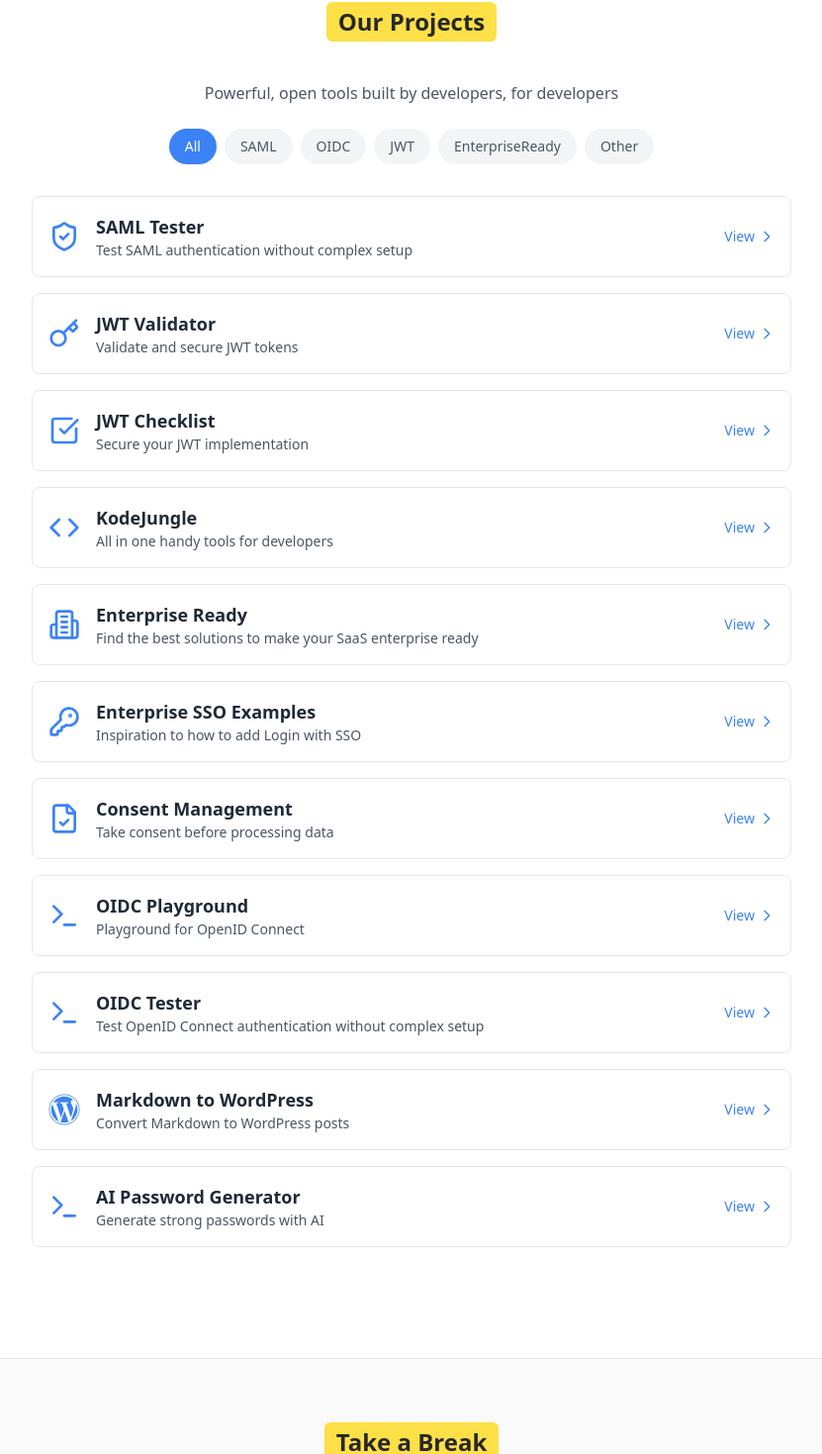
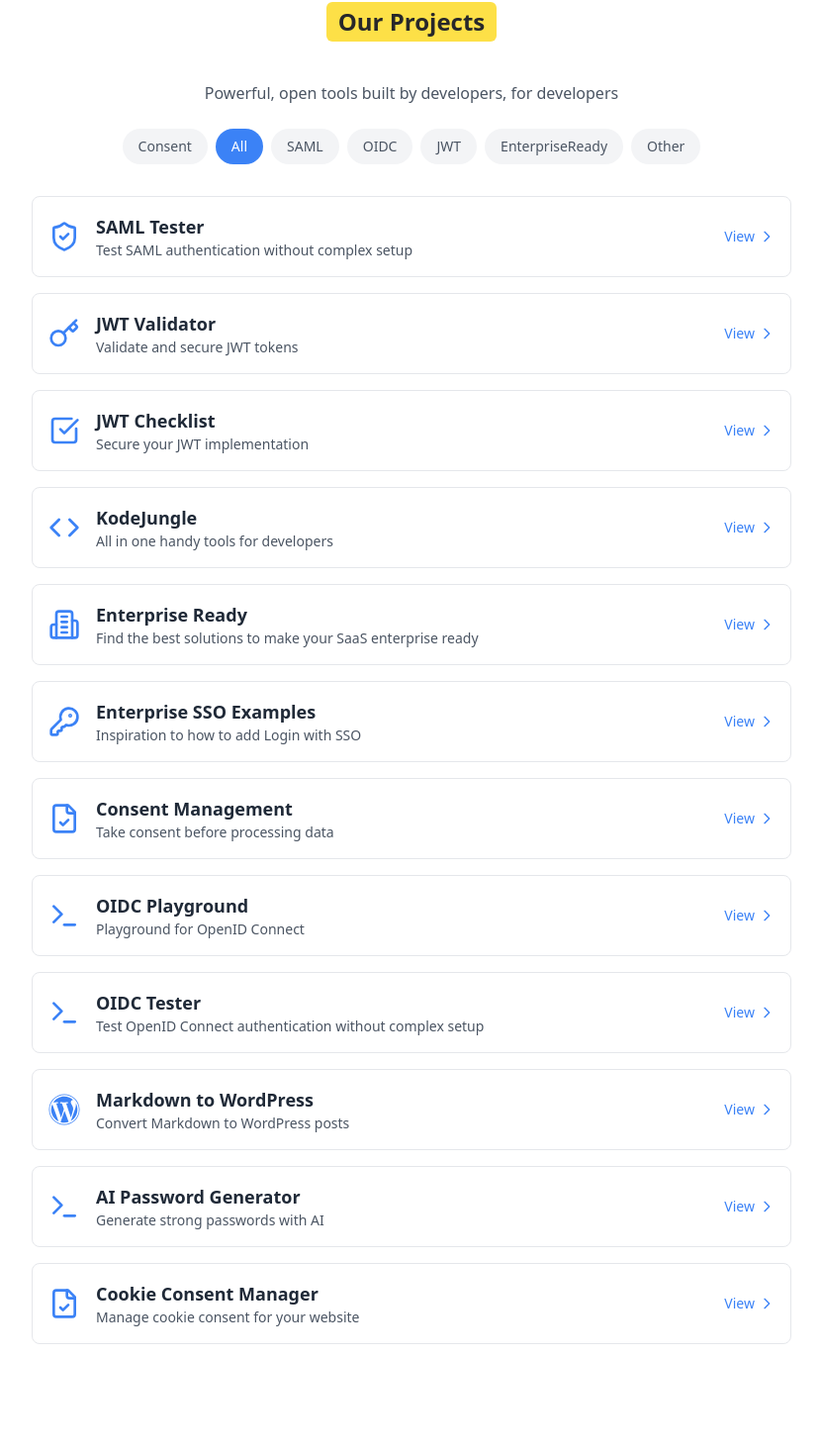
Before and after one commit to Compile7/compile7.github.io, a Next.js app: page / in a window 1280 px wide. Shown: the part 600-2069 px from the top of the page at 99% size, without its empty margins (224-1055 px from the left). Built offline with nearby package versions, Linux system fonts and the light colour scheme.

Commit message:
Add Cookie Consent Manager entry to the homepage

```diff
--- a/app/page.tsx
+++ b/app/page.tsx
@@ -89,6 +89,13 @@ export default function Home() {
       link: "https://ai-password-generator.compile7.org/",
       icon: "Terminal",
       category: "Other"
+    },
+    {
+      title: "Cookie Consent Manager",
+      description: "Manage cookie consent for your website",
+      link: "https://cookie-consent.compile7.org/",
+      icon: "FileCheck",
+      category: "Consent"
     }
   ]
 
```
